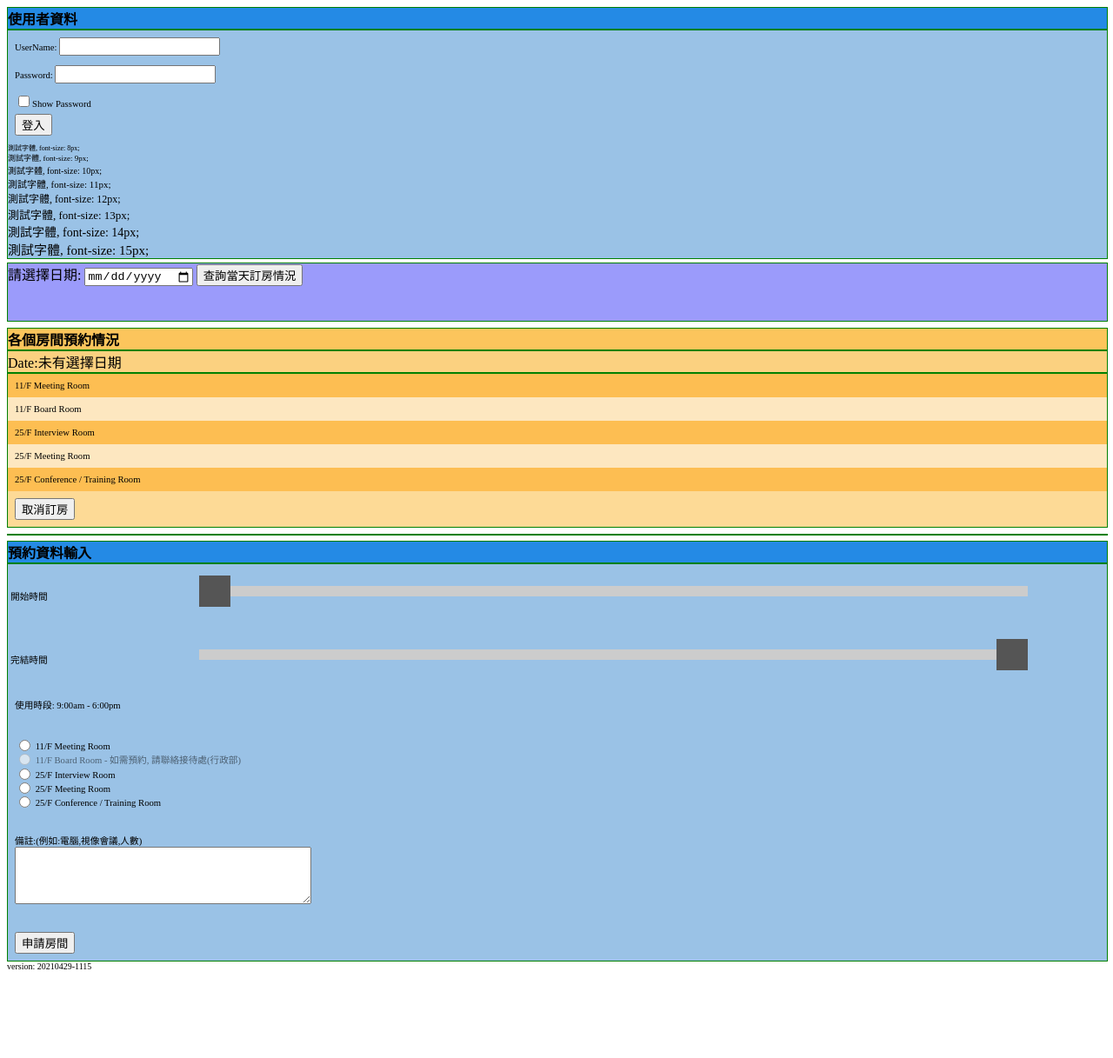
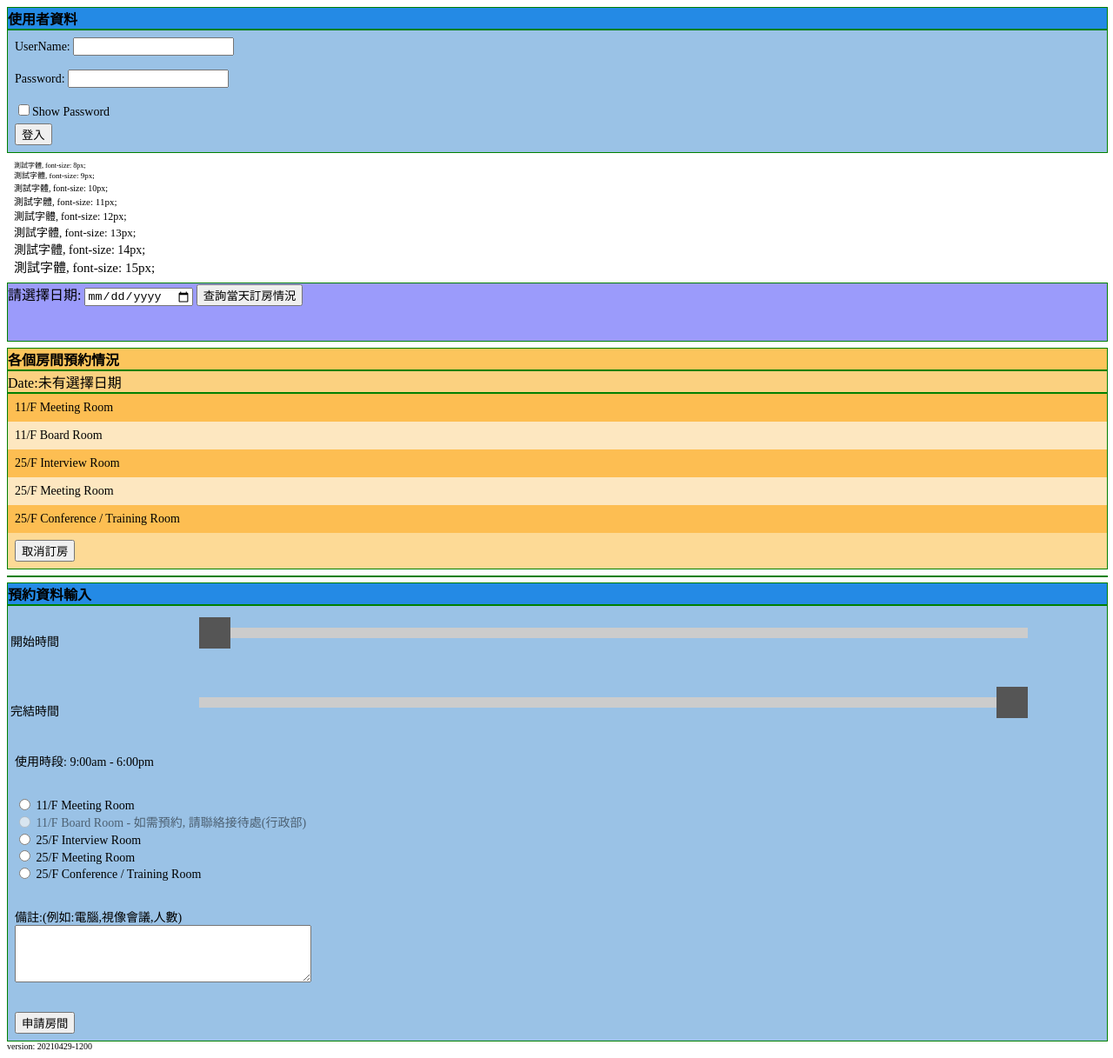
Before and after one commit to ckfc/booking, a plain HTML site: page index.html in a window 1280 px wide. Shown: the whole page at 87% size. Before the commit the page ends 1125 px from the top, so only its background shows below. Drawn offline with nearby package versions, Linux system fonts and the light colour scheme.

Commit message:
Add files via upload

```diff
--- a/index.html
+++ b/index.html
@@ -26,8 +26,10 @@
 <div style="margin-top: 5px;"><button id='login' >登入</button></div>
 </div>
 
+</div>
 
 
+<div class="inner_div">
 <div style="font-size: 8px;">測試字體, font-size: 8px;</div>
 <div style="font-size: 9px;">測試字體, font-size: 9px;</div>
 <div style="font-size: 10px;">測試字體, font-size: 10px;</div>
@@ -36,11 +38,7 @@
 <div style="font-size: 13px;">測試字體, font-size: 13px;</div>
 <div style="font-size: 14px;">測試字體, font-size: 14px;</div>
 <div style="font-size: 15px;">測試字體, font-size: 15px;</div>
-
-
 </div>
-
-
 
 
 
@@ -207,7 +205,7 @@
 </div>
 
 </div>
-<div style='font-size: x-small;'>version: 20210429-1115</div>
+<div style='font-size: x-small;'>version: 20210429-1200</div>
 
 
 
--- a/mobile.css
+++ b/mobile.css
@@ -74,11 +74,12 @@ ul.no-bullets {
 	width:100%;
 
 	border:1px green solid;
-	font-size: 8pt;
+	font-size: 14px;
 }
 
 .inner_div {
  margin:8px 8px 8px 8px;
+ font-size: 14px;
 }
 
 #time1x_container {
```
